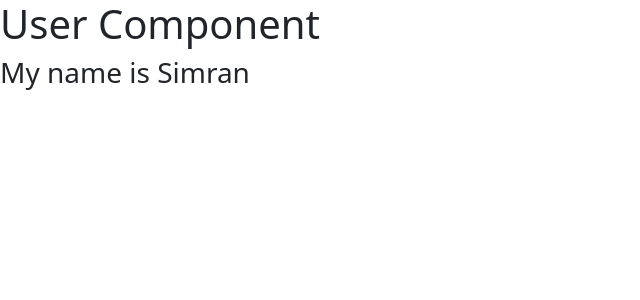
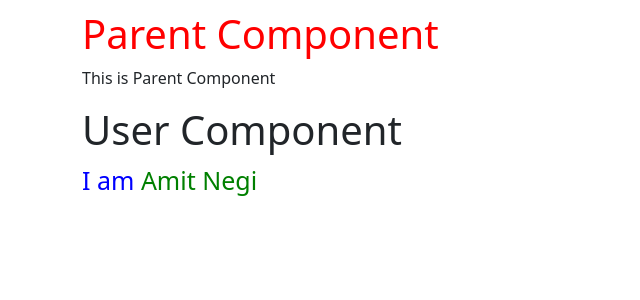
Before and after one commit to amit-negi-23/Learning-Angular, an Angular app: page / in a window 1280 px wide. Shown: the top 300 px of the page, without its empty margins (0-640 px from the left). Built offline with nearby package versions, Linux system fonts and the light colour scheme.

Commit message:
task 9.1 : Parent to Clild ( @input() )

```diff
--- a/src/app/app.component.css
+++ b/src/app/app.component.css
@@ -1,3 +1,4 @@
 h1{
     color: red;
+    margin-top: 10px;
 }
--- a/src/app/app.component.html
+++ b/src/app/app.component.html
@@ -1,6 +1,6 @@
-<div>
-    <h1 class="heading1">App Component top</h1>
-    <p class="text-success">Lorem ipsum dolor sit amet consectetur adipisicing elit. Blanditiis natus dicta
-        consequatur perspiciatis temporibus deleniti pariatur ipsum placeat ea ex omnis sunt voluptas vero namad
-        id, sit odio nemo?</p>
+<div class="container">
+    <h1>Parent Component</h1>
+    <p>This is Parent Component</p>
+
+    <app-user [name] = 'studentName'></app-user>
 </div>
--- a/src/app/app.component.ts
+++ b/src/app/app.component.ts
@@ -7,12 +7,10 @@ import { UserComponent } from './user/user.component';
   selector: 'app-root',
   standalone: true,
   imports: [RouterOutlet,UserComponent],
-  template: `<app-user name = "Simran"  ><app-user/>`,
-  styles: ``
+  templateUrl: './app.component.html',
+  styleUrl: './app.component.css'
 
 })
 export class AppComponent {
-
+  studentName = 'Amit Negi'
 }
-
-/*(addItemEvent)="addItem($event)" */
--- a/src/app/user/user.component.css
+++ b/src/app/user/user.component.css
@@ -0,0 +1,8 @@
+p{
+    color: blue;
+    font-size: 25px;
+    font-weight: 500;
+}
+span{
+    color: green;
+}
--- a/src/app/user/user.component.html
+++ b/src/app/user/user.component.html
@@ -1,2 +1,2 @@
 <h1>User Component</h1>
-<h3>My name is {{name}}</h3>
+<p>I am <span>{{name}}</span></p>
--- a/src/app/user/user.component.ts
+++ b/src/app/user/user.component.ts
@@ -1,4 +1,4 @@
-import { Component, EventEmitter, Input, Output } from '@angular/core';
+import { Component, Input } from '@angular/core';
 
 @Component({
   selector: 'app-user',
@@ -9,10 +9,4 @@ import { Component, EventEmitter, Input, Output } from '@angular/core';
 })
 export class UserComponent {
   @Input() name = ''
-
-  @Output() addItemEvent = new EventEmitter<string>()
-
-  addItem(){
-    this.addItemEvent.emit('Amit')
-  }
 }
```
